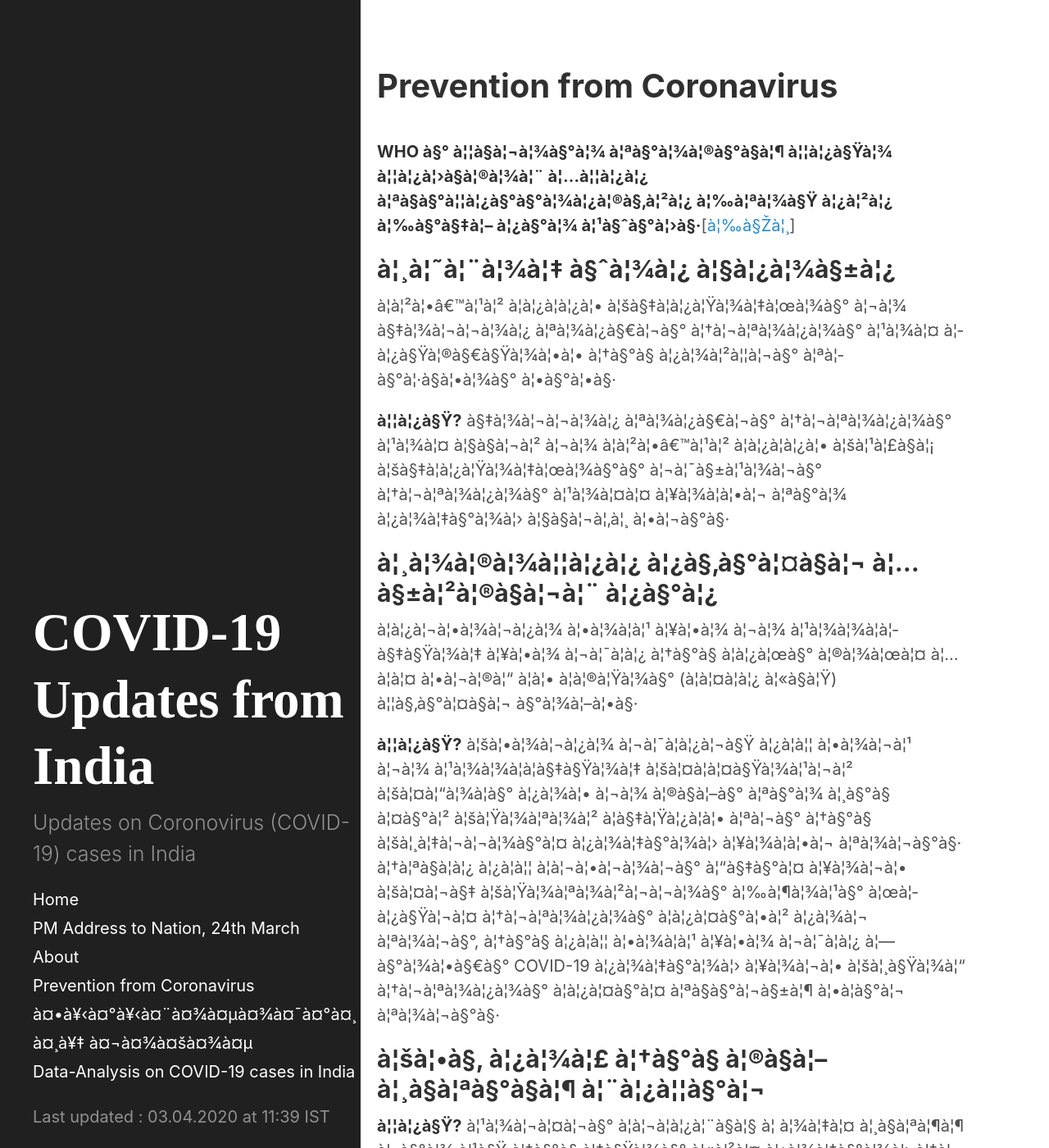
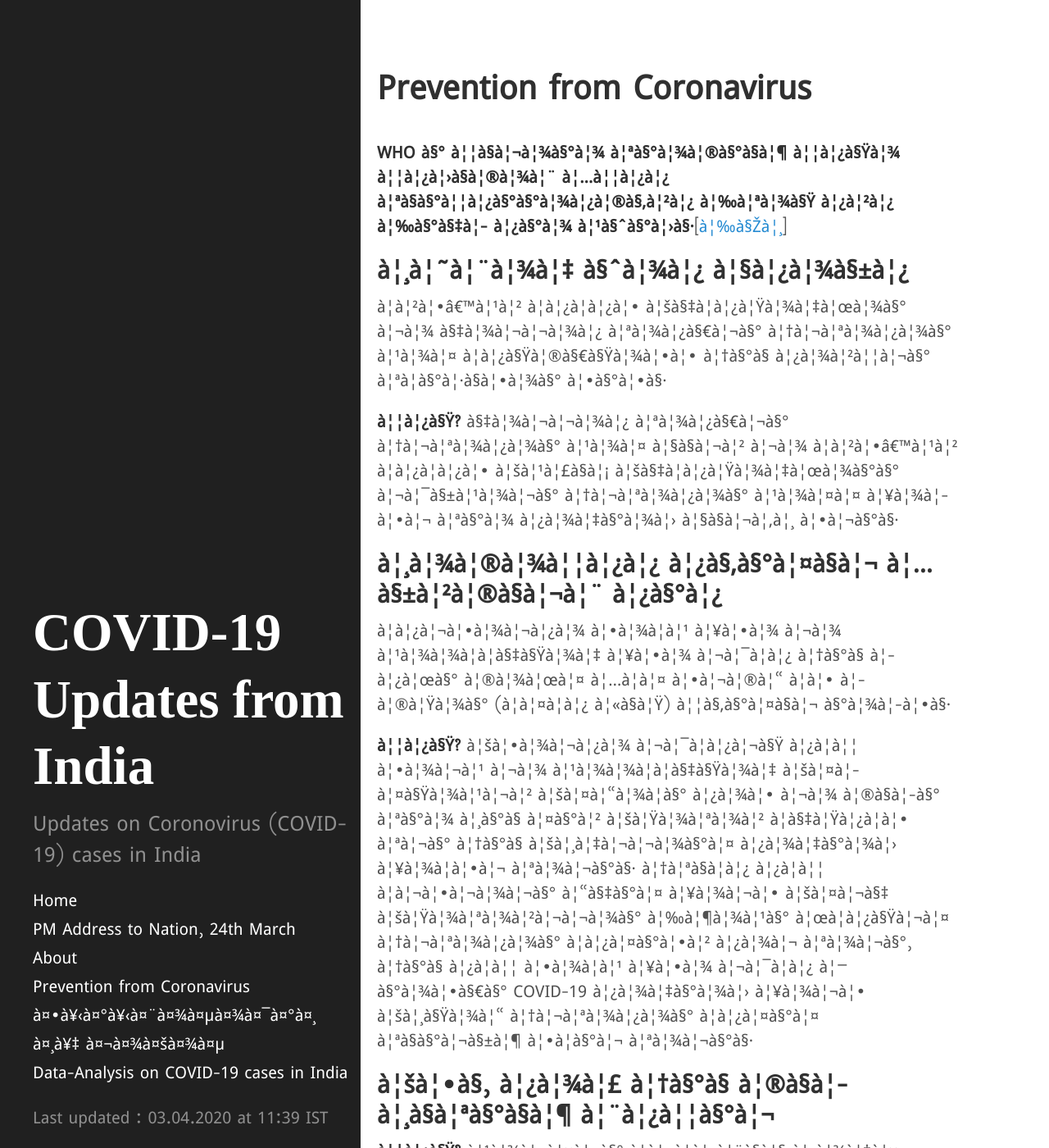
Before and after one commit to bhooraj/covid19updates-india, a Jekyll site: the page built from translations/prevention_from_Coronavirus_assamese.md, in a window 1280 px wide and 1400 px high. Shown: the whole window at 82% size. Built offline with Jekyll 4.4.1, drawn with Linux system fonts in a browser that asks for light colours.

Commit message:
Revert "testing assamese support 1"

```diff
--- a/_includes/head.html
+++ b/_includes/head.html
@@ -27,16 +27,7 @@
   {% elsif page.language == "Malayalam" %}
   <link href="https://fonts.googleapis.com/css2?family=Manjari&display=swap" rel="stylesheet">
   {% elsif page.language == "Assamese" %}
-  <style media="screen">
-    @font-face {
-        font-family: "Siyamrupali";
-        src: url('https://covid19updates-india.bhooraj.com/public/fonts/Siyamrupali.ttf'), format("truetype");
-    }
-    }
-    body {
-        font-family: "Siyamrupali", Verdana, Tahoma;
-    }
-  </style>
+  <link href="https://covid19updates-india.bhooraj.com/public/css/assamesefont_support.css" rel="stylesheet">
   {% else %}
   <link rel="stylesheet" href="https://fonts.googleapis.com/css?family=PT+Sans:400,400italic,700|Abril+Fatface">
   {% endif %}
--- a/public/css/assamesefont_support.css
+++ b/public/css/assamesefont_support.css
@@ -1,6 +1,6 @@
 @font-face {
     font-family: "Siyamrupali";
-    src: url('https://covid19updates-india.bhooraj.com/public/fonts/Siyamrupali.ttf') format("truetype");
+    src: url(https://covid19updates-india.bhooraj.com/public/fonts/Siyamrupali.ttf) format("truetype");
 }
 html {
     font-family: "Siyamrupali", Verdana, Tahoma;
```
